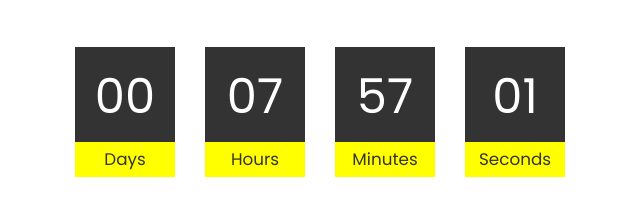
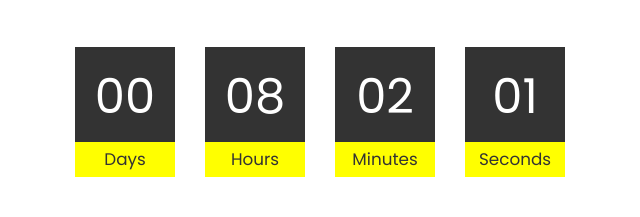
Before and after one commit to amadues2022/html-go, a plain HTML site: page index.html in a window 1280 px wide. Shown: the part 464-681 px from the top of the page, 320-960 px from the left. Drawn offline with Linux system fonts and the light colour scheme.

Commit message:
Update index.html

```diff
--- a/index.html
+++ b/index.html
@@ -30,7 +30,7 @@
       // var Y = new Date().getFullYear()+1
       // var newDay = Y + '/1/1 00:00:00'
       // var newDay = new Date("2024-01-10T20:00:00");
-      var newDay = new Date("2023-12-19T14:53:00");
+      var newDay = new Date("2023-12-19T14:58:00");
       var countDate = new Date(newDay);
       var now = new Date().getTime()
       gap = countDate - now;
```
